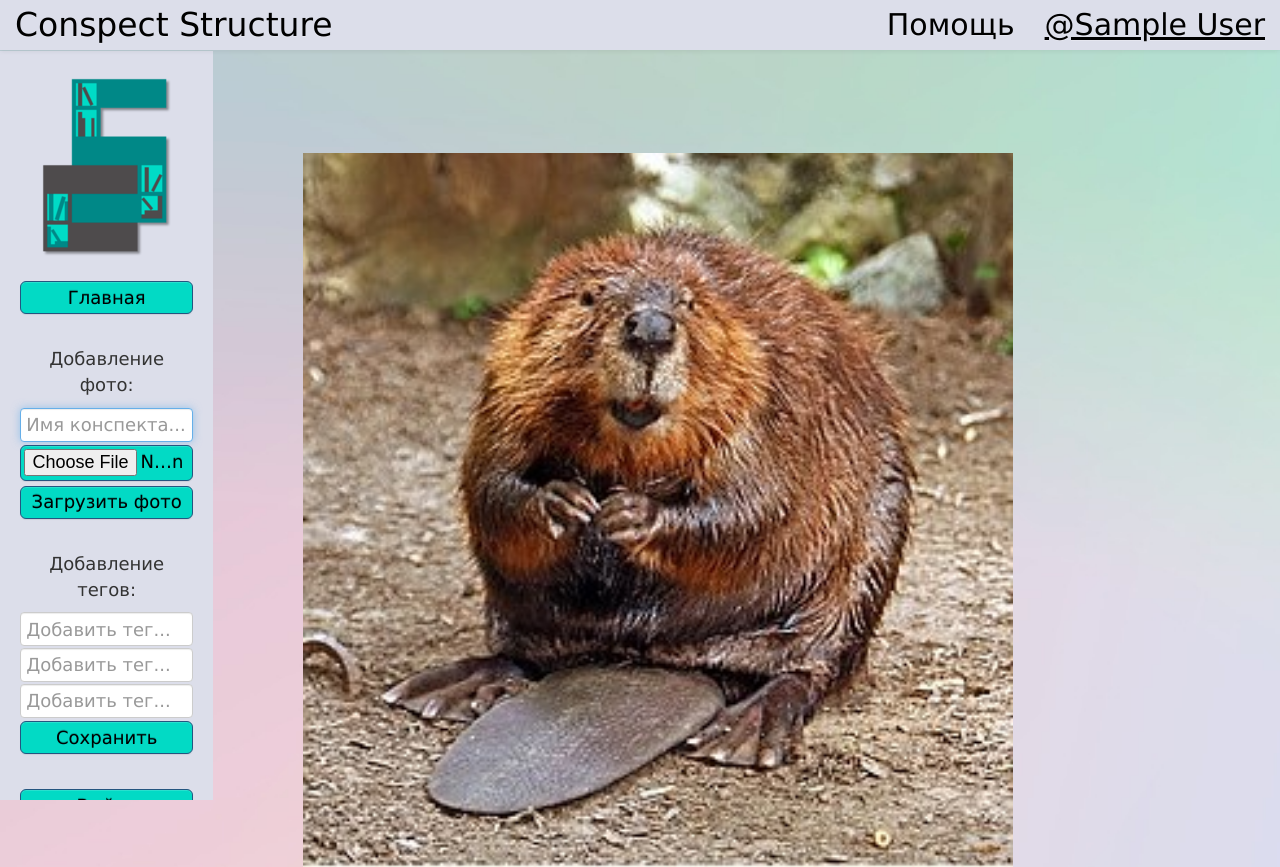
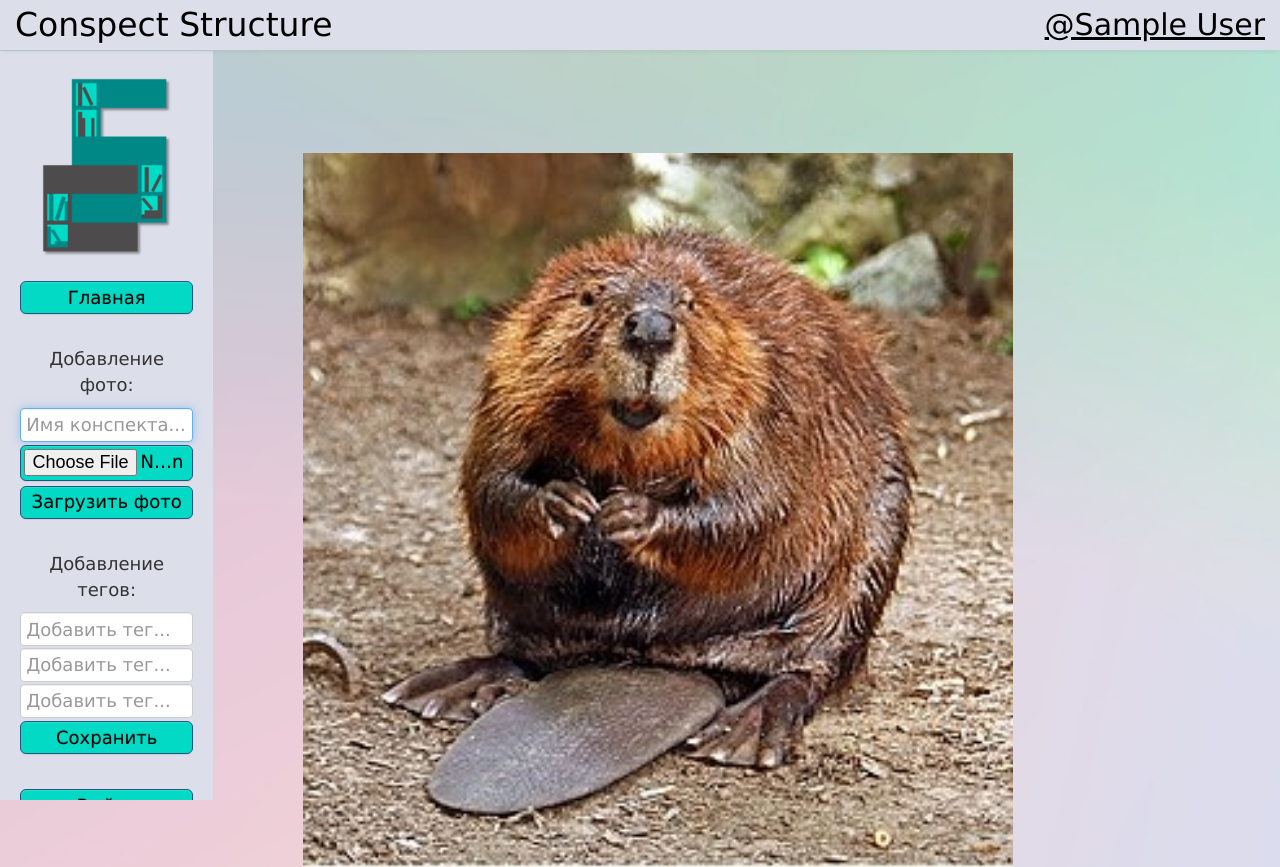
Before and after one commit to AndreyKondakovGW/ProjectConspectStructure, a Flask app: page /redactor in a window 1280 px wide. Shown: the top 867 px of the page. Run offline with Flask 2, Linux system fonts and the light colour scheme; the visitor is signed in with stand-in values (Sample User, id 1); data that the repository does not hold is empty; some libraries are stand-ins or nearby versions.

Commit message:
изменения в html опять

```diff
--- a/app/templates/osnovnaya.html
+++ b/app/templates/osnovnaya.html
@@ -47,7 +47,6 @@
       <!-- Содержимое  -->
       <ul class="nav navbar-nav navbar-right">
         <!-- Ссылка -->
-        <li class="nav-item"><a href="#" style="color: black;">Помощь</a></li>
         <li class="nav-item"><a style="color: black; text-decoration: underline;"> @{{current_user.name}}</a></li>
       </ul>
     </div>
--- a/app/templates/redactorMisha.html
+++ b/app/templates/redactorMisha.html
@@ -42,7 +42,6 @@
       <!-- Содержимое  -->
       <ul class="nav navbar-nav navbar-right">
         <!-- Ссылка -->
-        <li class="nav-item"><a href="#" style="color: black;">Помощь</a></li>
         <li class="nav-item"><a style="color: black; text-decoration: underline;"> @{{current_user.name}}</a></li>
       </ul>
     </div>
```
